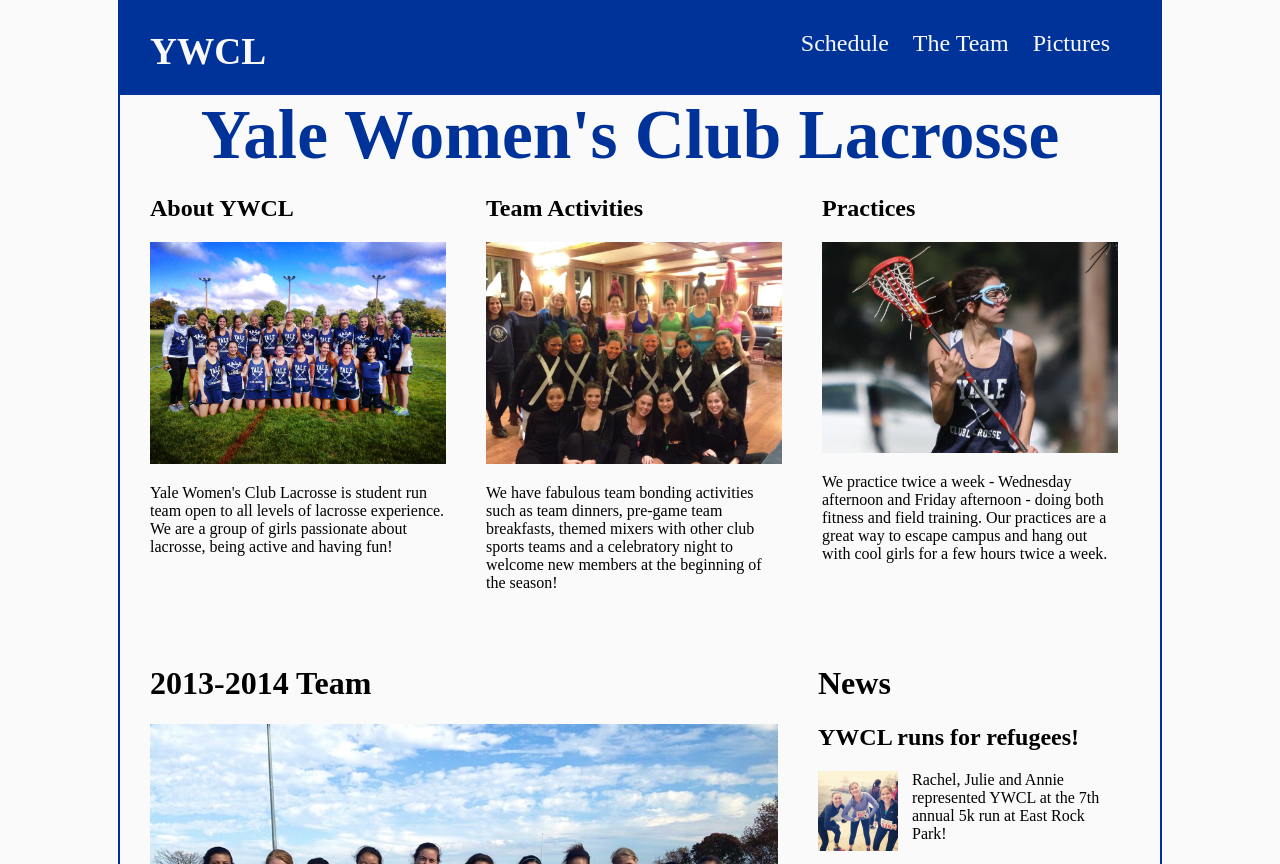
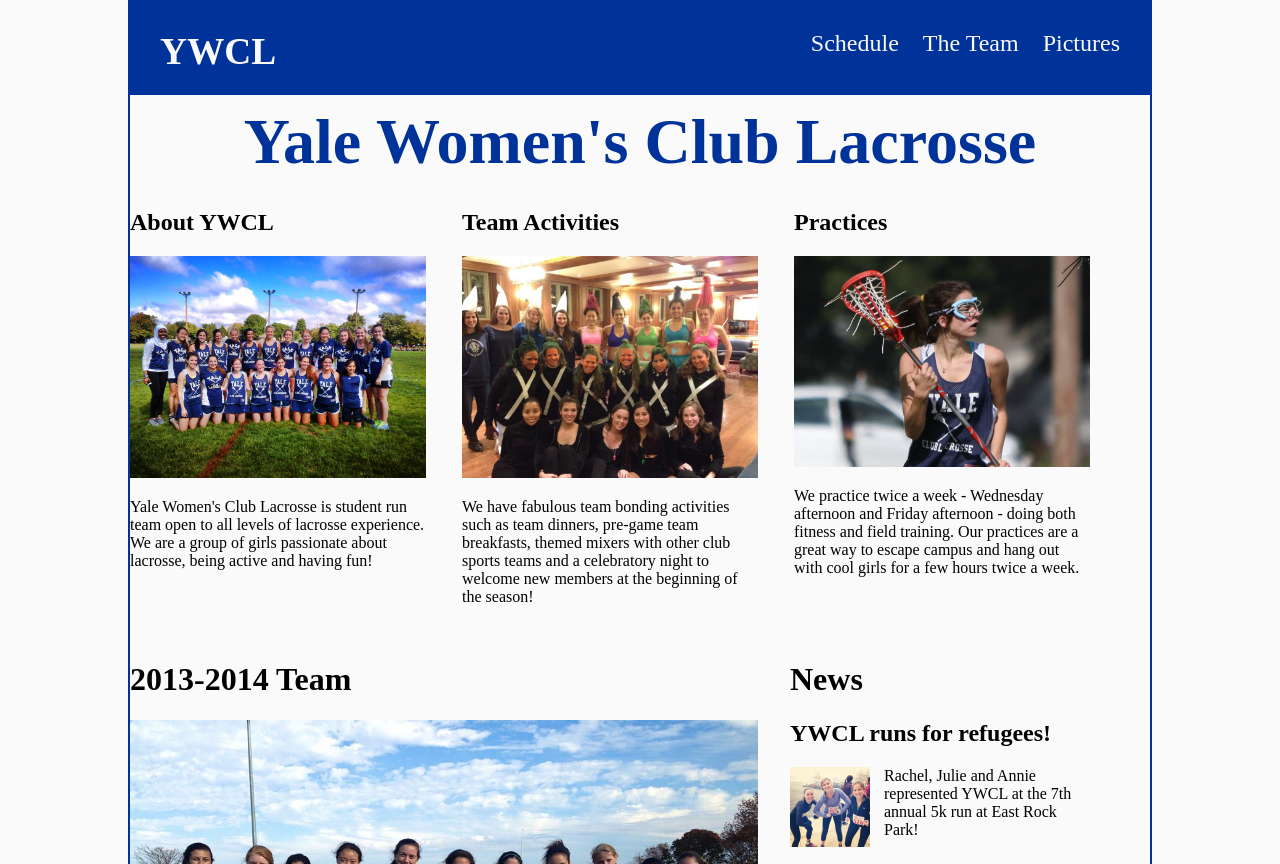
Before and after one commit to yalewomensclublacrosse/annielcook.github.io, a plain HTML site: page index.html in a window 1280 px wide. Shown: the top 864 px of the page. Drawn offline with Linux system fonts and the light colour scheme.

Commit message:
fixed spacing

```diff
--- a/stylesheets/style.css
+++ b/stylesheets/style.css
@@ -1,9 +1,8 @@
 body {
-	width: 1040px;
-	margin: 0 auto;
+	width: 1020px;
+	margin: auto auto;
 	padding: 0;
 	background: #fafafa;
-	font: 'Helvetica' sans-serif;
 	border-left-style: solid;
 	border-left-color: #003399;
 	border-left-width: 2px;
@@ -23,26 +22,24 @@ body {
 
 .header-text {
 	width:960px;
-	margin-left: 30px;
+	margin-left:auto;
+	margin-right:auto;
 }
 
 .page-header h1 {
 	font-size: 28pt;
 	font-weight: bold;
+	float:left;
 
 }
 .page-header h1 ,
 .page-header p {
 	display: inline-block;
-	vertical-align: baseline;
-	margin-top: 30px
+	vertical-align: center;
+	margin-top: 30px;
 
 }
-.page-header:after {
-    content: '';
-    display: inline-block;
-    width: 100%;
-}
+
 
 .page-header p {
 	margin-left: 30px;
@@ -60,47 +57,61 @@ body {
 }
 
 .page-headline {
-	font-size: 26pt;
+	font-size: 24pt;
 	color: #003399;
 	font-weight: bold;
-	text-align: center;
-	width: 960px;
-	padding-left: 30px;
-	padding-right: 30px;
+
 
 }
 
 .page-headline h1 {
-	margin: 0;
+	width: 960px;
+	margin-right: auto;
+	margin-left: auto;
+	margin-top: 10px;
+	margin-bottom: 10px;
+	text-align: center;
 }
 
 .midsection {
+	width: 1020px;
+
+}
+.center-mid {
+	width: 960px;
+	margin-left: auto;
+	margin-right: auto;
+}
+
+
+.column {
+	margin-right: 32px;
+}
+
+
+.column,
+.column-far-right{
 	display: inline-block;
-	margin-left: 30px;
+	width: 296px;
+	vertical-align: top;
+	margin-left: 0;
 
 }
 
-.column {
-	display: inline-block;
-	margin-right: 36px;
-	width: 296px;
-	vertical-align: top;
-
+.column-far-right {
+	margin-right: 0;
 }
 
 
-.column img{
+.column img,
+.column-far-right img{
 	width: inherit;
 }
 
-.column a {
+.column a, .column-far-right a {
 	text-decoration: none;
 	color: black;
-}
-.midsection::after {
-    content: '';
-    display: inline-block;
-    width: 100%;
+	padding-left: 0;
 }
 
 
@@ -113,7 +124,7 @@ body {
 .team-photo img {
 	width: 628px;
 	height: 450px;
-	padding-right: 36px;
+	padding-right: 28px;
 }
 
 .sidebar,
@@ -141,6 +152,10 @@ body {
 	margin: 0;
 }
 
+.bottom-section {
+	margin-left: 30px;
+	padding-bottom: 30px;
+}
 
 .picture-box {
 	width: 960px;
```
